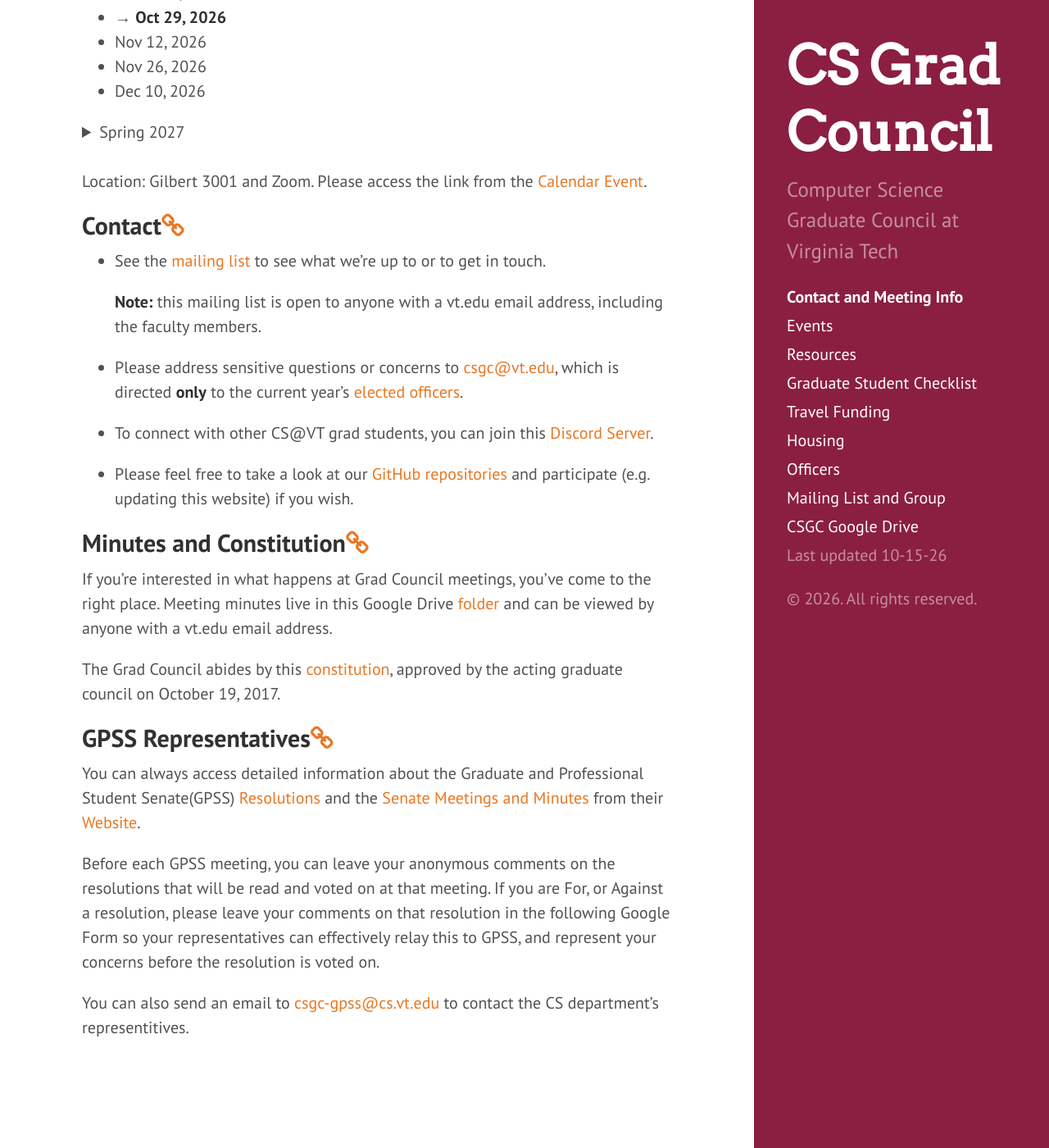
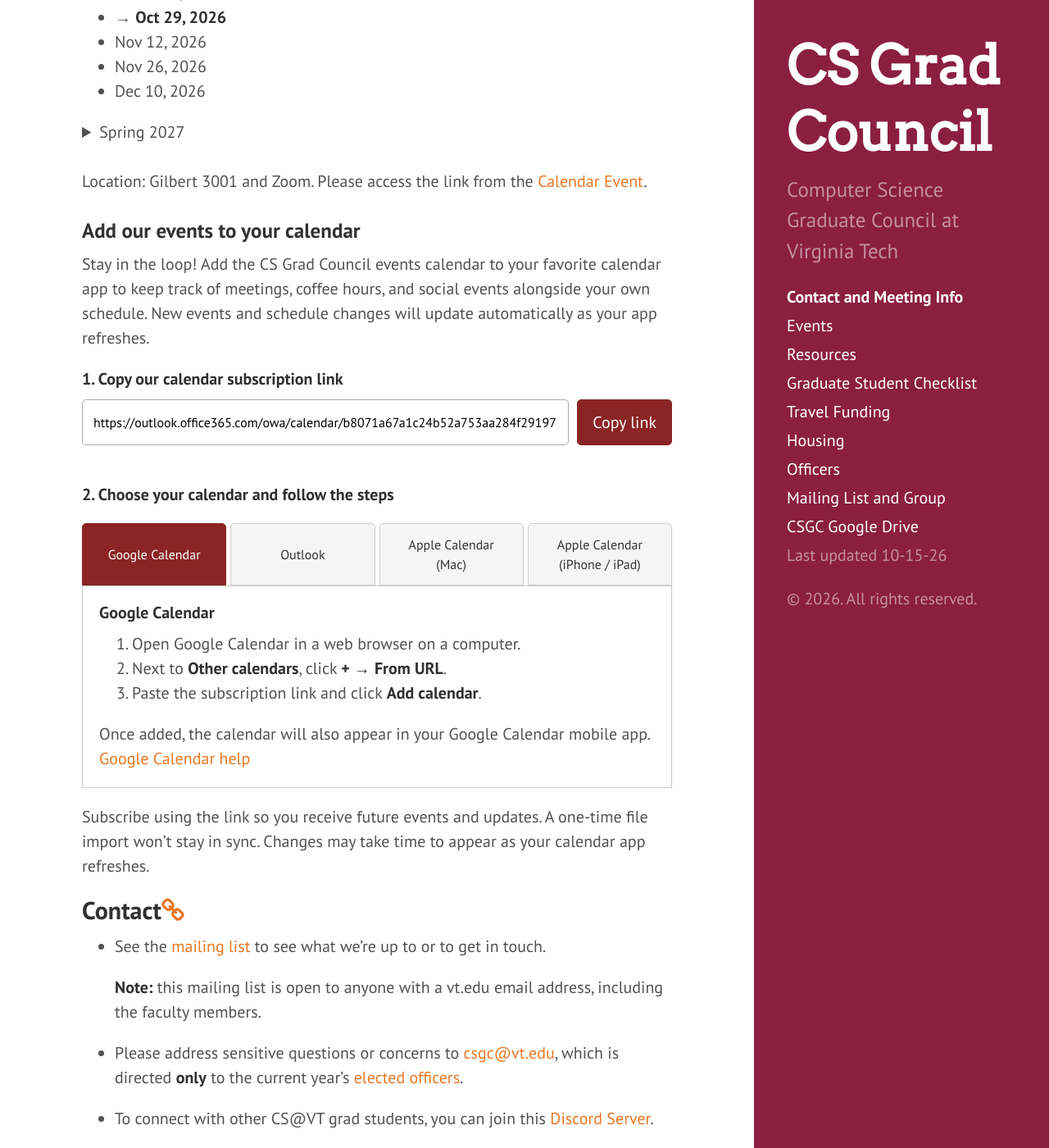
Before and after one commit to CSGraduateCouncil-VirginiaTech/csgc-website, a Jekyll site: the page built from meetings.md, in a window 1280 px wide and 1400 px high, scrolled down 392 px. Shown: the whole window at 82% size. Built offline with Jekyll 4.4.1, drawn with Linux system fonts in a browser that asks for light colours.

Commit message:
add events subscription calendar and guide

```diff
--- /dev/null
+++ b/_includes/events-calendar.md
@@ -0,0 +1,61 @@
+### Add our events to your calendar
+
+Stay in the loop! Add the CS Grad Council events calendar to your favorite calendar app to keep track of meetings, coffee hours, and social events alongside your own schedule. New events and schedule changes will update automatically as your app refreshes.
+
+<link rel="stylesheet" href="{{ '/assets/css/events-calendar.css' | relative_url }}">
+<script src="{{ '/assets/js/events-calendar.js' | relative_url }}" defer></script>
+
+<div class="events-calendar" data-events-calendar>
+  <label for="calendar-subscription-url"><strong>1. Copy our calendar subscription link</strong></label>
+  <div class="calendar-copy-row">
+    <input id="calendar-subscription-url" type="text" readonly aria-label="CS Grad Council calendar subscription URL" value="https://outlook.office365.com/owa/calendar/b8071a67a1c24b52a753aa284f291979@vt.edu/717f20ee3f524f04a19da13090be229f14179372062621915594/calendar.ics">
+    <button type="button" data-copy-calendar>Copy link</button>
+  </div>
+  <p class="calendar-copy-status" role="status" aria-live="polite"></p>
+  <p><strong>2. Choose your calendar and follow the steps</strong></p>
+  <div class="calendar-tabs" role="tablist" aria-label="Choose your calendar app" hidden>
+    <button type="button" id="calendar-tab-google" role="tab" aria-selected="true" aria-controls="calendar-panel-google" tabindex="0">Google Calendar</button>
+    <button type="button" id="calendar-tab-outlook" role="tab" aria-selected="false" aria-controls="calendar-panel-outlook" tabindex="-1">Outlook</button>
+    <button type="button" id="calendar-tab-mac" role="tab" aria-selected="false" aria-controls="calendar-panel-mac" tabindex="-1">Apple Calendar<br>(Mac)</button>
+    <button type="button" id="calendar-tab-ios" role="tab" aria-selected="false" aria-controls="calendar-panel-ios" tabindex="-1">Apple Calendar<br>(iPhone / iPad)</button>
+  </div>
+  <div class="calendar-panel" id="calendar-panel-google" role="tabpanel" aria-labelledby="calendar-tab-google" tabindex="0">
+    <h4>Google Calendar</h4>
+    <ol>
+      <li>Open Google Calendar in a web browser on a computer.</li>
+      <li>Next to <strong>Other calendars</strong>, click <strong>+ → From URL</strong>.</li>
+      <li>Paste the subscription link and click <strong>Add calendar</strong>.</li>
+    </ol>
+    <p>Once added, the calendar will also appear in your Google Calendar mobile app. <a href="https://support.google.com/calendar/answer/37100?hl=en">Google Calendar help</a></p>
+  </div>
+  <div class="calendar-panel" id="calendar-panel-outlook" role="tabpanel" aria-labelledby="calendar-tab-outlook" tabindex="0">
+    <h4>Outlook on the web</h4>
+    <ol>
+      <li>Open Calendar in Outlook on the web.</li>
+      <li>Choose <strong>Add calendar → Subscribe from web</strong>.</li>
+      <li>Paste the subscription link, name it <strong>CS Grad Council</strong>, and click <strong>Import</strong>.</li>
+    </ol>
+    <p><a href="https://support.microsoft.com/en-us/outlook/import-or-subscribe-to-a-calendar-in-outlook-com-or-outlook-on-the-web">Outlook help</a></p>
+  </div>
+  <div class="calendar-panel" id="calendar-panel-mac" role="tabpanel" aria-labelledby="calendar-tab-mac" tabindex="0">
+    <h4>Apple Calendar on Mac</h4>
+    <ol>
+      <li>Open Calendar and choose <strong>File → New Calendar Subscription</strong>.</li>
+      <li>Paste the subscription link and click <strong>Subscribe</strong>.</li>
+      <li>Name it <strong>CS Grad Council</strong>, choose an auto-refresh interval, and click <strong>OK</strong>.</li>
+    </ol>
+    <p><a href="https://support.apple.com/en-us/102301">Apple Calendar help</a></p>
+  </div>
+  <div class="calendar-panel" id="calendar-panel-ios" role="tabpanel" aria-labelledby="calendar-tab-ios" tabindex="0">
+    <h4>Apple Calendar on iPhone or iPad</h4>
+    <ol>
+      <li>Open Calendar and tap <strong>Calendars → Add Calendar → Add Subscription Calendar</strong>.</li>
+      <li>Paste the subscription link and tap <strong>Find</strong> (or <strong>Subscribe</strong> on older versions).</li>
+      <li>Name it <strong>CS Grad Council</strong> and follow the prompts to save it.</li>
+    </ol>
+    <p><a href="https://support.apple.com/en-us/102301">Apple Calendar help</a></p>
+  </div>
+  <noscript><p>Select and copy the link above, then follow the instructions for your calendar below.</p></noscript>
+</div>
+
+Subscribe using the link so you receive future events and updates. A one-time file import won't stay in sync. Changes may take time to appear as your calendar app refreshes.
--- a/_layouts/default.html
+++ b/_layouts/default.html
@@ -11,5 +11,6 @@
       {{ content }}
     </div>
 
+    <script src="{{ '/assets/js/external-links.js' | relative_url }}" data-site-url="{{ site.url | escape }}" defer></script>
   </body>
 </html>
--- /dev/null
+++ b/assets/css/events-calendar.css
@@ -0,0 +1,14 @@
+.events-calendar { margin: 1rem 0; }
+.calendar-copy-row { display: flex; gap: .5rem; margin-top: .5rem; }
+.calendar-copy-row input { flex: 1; min-width: 0; padding: .65rem; border: 1px solid #aaa; border-radius: .25rem; font: inherit; font-size: .8rem; }
+.events-calendar button { cursor: pointer; font: inherit; }
+.calendar-copy-row button { padding: .6rem .9rem; border: 1px solid #8b2525; border-radius: .25rem; background: #8b2525; color: white; white-space: nowrap; }
+.calendar-copy-status { min-height: 1.5em; margin: .25rem 0 .75rem; font-size: .85rem; }
+.calendar-tabs { display: grid; grid-template-columns: repeat(4, minmax(0, 1fr)); gap: .25rem; }
+.calendar-tabs[hidden], .calendar-panel[hidden] { display: none; }
+.calendar-tabs button { padding: .65rem .3rem; border: 1px solid #ccc; border-radius: .25rem .25rem 0 0; background: #f5f5f5; color: #333; font-size: .8rem; overflow-wrap: anywhere; }
+.calendar-tabs button[aria-selected="true"] { background: #8b2525; border-color: #8b2525; color: white; }
+.calendar-panel { padding: 1rem; border: 1px solid #ccc; }
+.calendar-panel h4 { margin-top: 0; }
+.calendar-panel p:last-child { margin-bottom: 0; }
+.events-calendar button:focus-visible, .events-calendar input:focus-visible, .calendar-panel:focus-visible { outline: 3px solid #2684c6; outline-offset: 2px; }
--- /dev/null
+++ b/assets/js/events-calendar.js
@@ -0,0 +1,46 @@
+document.querySelectorAll('[data-events-calendar]').forEach(function (calendar) {
+  var input = calendar.querySelector('input');
+  var copyButton = calendar.querySelector('[data-copy-calendar]');
+  var status = calendar.querySelector('[role="status"]');
+  input.addEventListener('click', function () { input.select(); });
+  copyButton.addEventListener('click', async function () {
+    try {
+      if (!navigator.clipboard || !window.isSecureContext) throw new Error('Clipboard unavailable');
+      await navigator.clipboard.writeText(input.value);
+      status.textContent = 'Link copied! Choose your calendar below and paste it there.';
+      copyButton.textContent = 'Copied!';
+    } catch (error) {
+      input.focus();
+      input.select();
+      status.textContent = 'Link selected. Copy it with Ctrl+C, Command+C, or your device’s Copy option.';
+      copyButton.textContent = 'Copy link';
+    }
+  });
+
+  var tablist = calendar.querySelector('[role="tablist"]');
+  var tabs = Array.from(tablist.querySelectorAll('[role="tab"]'));
+  function activate(index, focus) {
+    tabs.forEach(function (tab, i) {
+      tab.setAttribute('aria-selected', String(i === index));
+      tab.tabIndex = i === index ? 0 : -1;
+      calendar.querySelector('#' + tab.getAttribute('aria-controls')).hidden = i !== index;
+    });
+    if (focus) tabs[index].focus();
+  }
+  tabs.forEach(function (tab, index) {
+    tab.addEventListener('click', function () { activate(index, false); });
+    tab.addEventListener('keydown', function (event) {
+      var next;
+      if (event.key === 'ArrowRight') next = (index + 1) % tabs.length;
+      if (event.key === 'ArrowLeft') next = (index + tabs.length - 1) % tabs.length;
+      if (event.key === 'Home') next = 0;
+      if (event.key === 'End') next = tabs.length - 1;
+      if (next !== undefined) {
+        event.preventDefault();
+        activate(next, true);
+      }
+    });
+  });
+  activate(0, false);
+  tablist.hidden = false;
+});
--- /dev/null
+++ b/assets/js/external-links.js
@@ -0,0 +1,18 @@
+(function () {
+  var siteUrl = document.currentScript.dataset.siteUrl;
+  var internalHosts = new Set([window.location.hostname]);
+  if (siteUrl) internalHosts.add(new URL(siteUrl, window.location.href).hostname);
+
+  document.querySelectorAll('a[href]').forEach(function (link) {
+    var url;
+    try {
+      url = new URL(link.getAttribute('href'), window.location.href);
+    } catch (error) {
+      return;
+    }
+    if ((url.protocol === 'http:' || url.protocol === 'https:') && !internalHosts.has(url.hostname)) {
+      link.target = '_blank';
+      link.relList.add('noopener', 'noreferrer');
+    }
+  });
+})();
--- a/meetings.md
+++ b/meetings.md
@@ -37,6 +37,8 @@
 <br>
 Location: Gilbert 3001 and Zoom. Please access the link from the [Calendar Event](https://outlook.office365.com/owa/calendar/b8071a67a1c24b52a753aa284f291979@vt.edu/717f20ee3f524f04a19da13090be229f14179372062621915594/calendar.html).
 
+{% include events-calendar.md %}
+
 ## <a name="Contact"></a>Contact<a href="#Contact"><i class="fa fa-link" aria-hidden="true"></i></a>
 * See the [mailing list](https://groups.google.com/a/vt.edu/forum/#!forum/csgc-g) to see what we're up to or to get in touch.
 
```
Also changed, not shown: events.md (+3 -1 lines).
